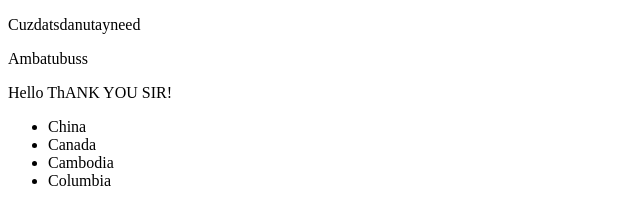
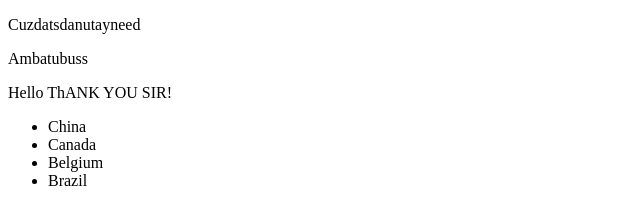
Before and after one commit to Jezreeljax08/bussa, a plain HTML site: page src/index.html in a window 1280 px wide. Shown: the full height of the page, 0-640 px from the left. Drawn offline with Linux system fonts and the light colour scheme.

Commit message:
new am bruh

```diff
--- a/src/index.html
+++ b/src/index.html
@@ -16,8 +16,8 @@
     <ul>
         <li>China</li>
         <li>Canada</li>
-        <li>Cambodia</li>
-        <li>Columbia</li>
+        <li>Belgium</li>
+        <li>Brazil</li>
     </ul>
 
 </body>
```
